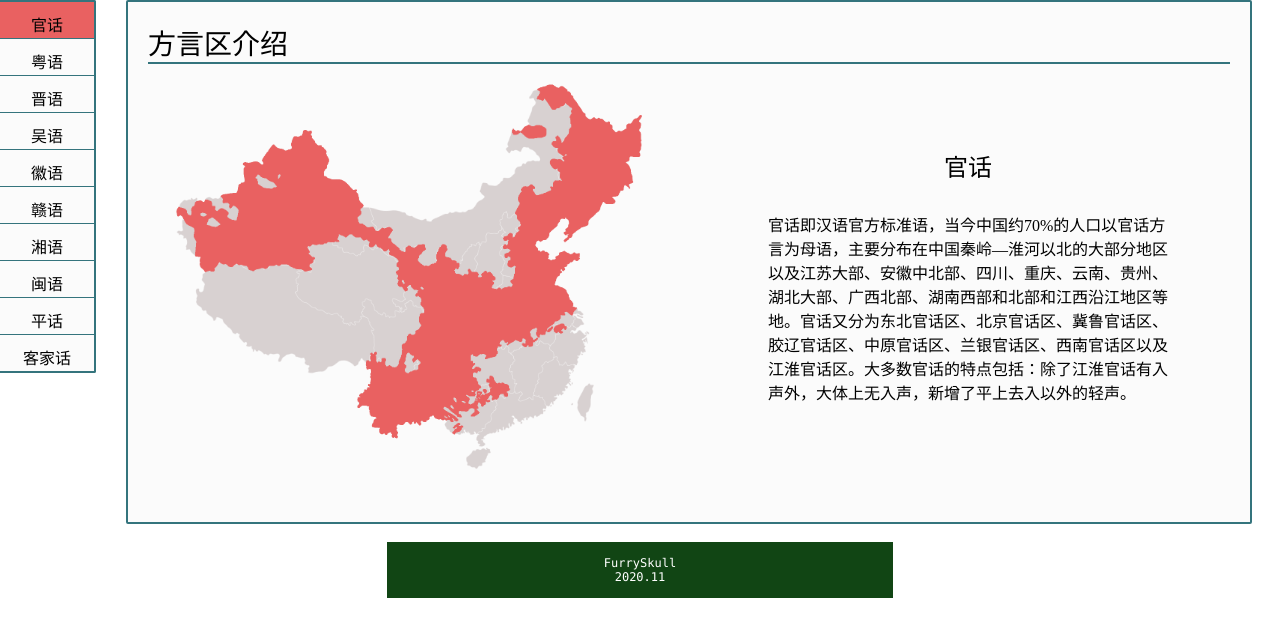
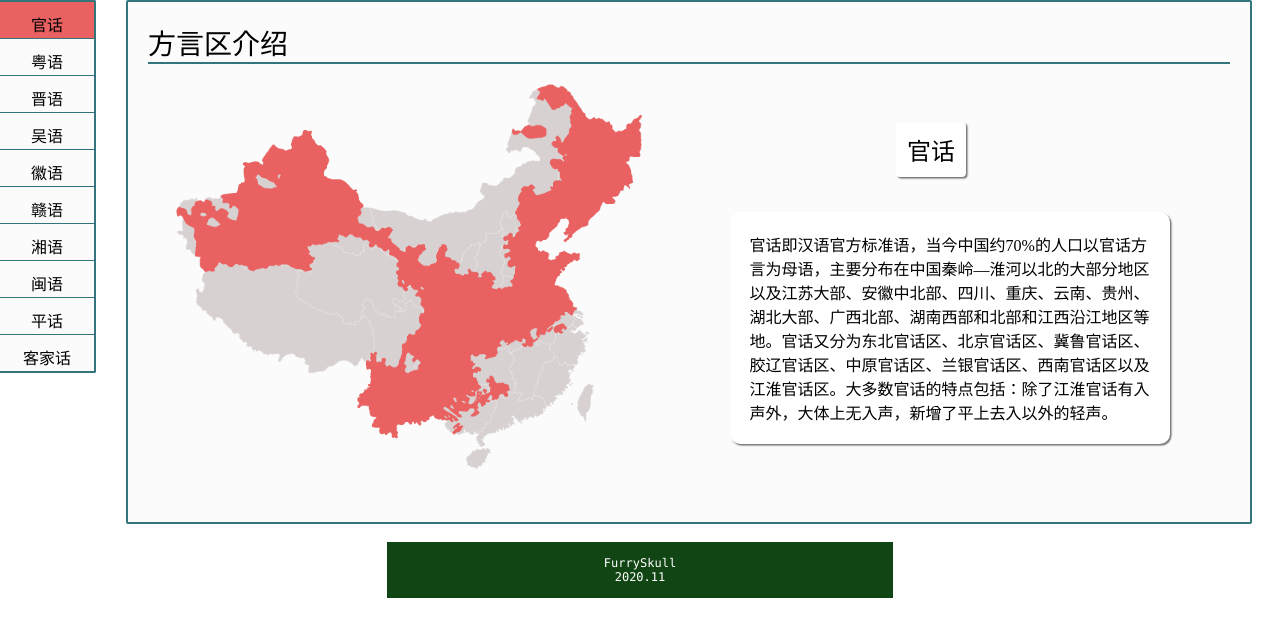
Before and after one commit to Furry-Skull/DialectsProtecting, a Flask app: page / in a window 1280 px wide. Shown: the part 64-701 px from the top of the page. Run offline with Flask 2, Linux system fonts and the light colour scheme; data comes from the database, SQL or seed files in the repository; both versions use the stored data as it was after the commit; data that the repository does not hold is empty; parts of the project's set-up code (start-up, migrations or seed data) failed here and were passed over; some libraries are stand-ins or nearby versions; some web fonts are replaced.

Commit message:
home样式小修改

```diff
--- a/DialectsProtecting/DialectsProtecting/static/content/css/home.css
+++ b/DialectsProtecting/DialectsProtecting/static/content/css/home.css
@@ -4,19 +4,29 @@
 
     .introduction .text {
         position: absolute;
-        width: 400px;
-        left: 60%;
+        width: 50px;
+        left: 70%;
         text-align: center;
         font-size: 24px;
-        margin-top: 5%;
+        margin-top: 3%;
+        padding-left: 20px;
+        padding-right: 20px;
+        border-radius: 4px;
+        background-color: white;
+        box-shadow: 1.5px 1.5px 1.5px var(--shadowcolor);
+        padding: 10px;
     }
 
     .introduction .intro-text {
         position: absolute;
         width: 400px;
-        left: 60%;
+        left: 57%;
         font-size: 16px;
         margin-top: 10%;
+        padding: 20px;
+        background-color: white;
+        box-shadow: 1.5px 1.5px 1.5px var(--shadowcolor);
+        border-radius: 10px;
     }
 
     .introduction img {
```
Also changed, not shown: DialectsProtecting/database.db.
